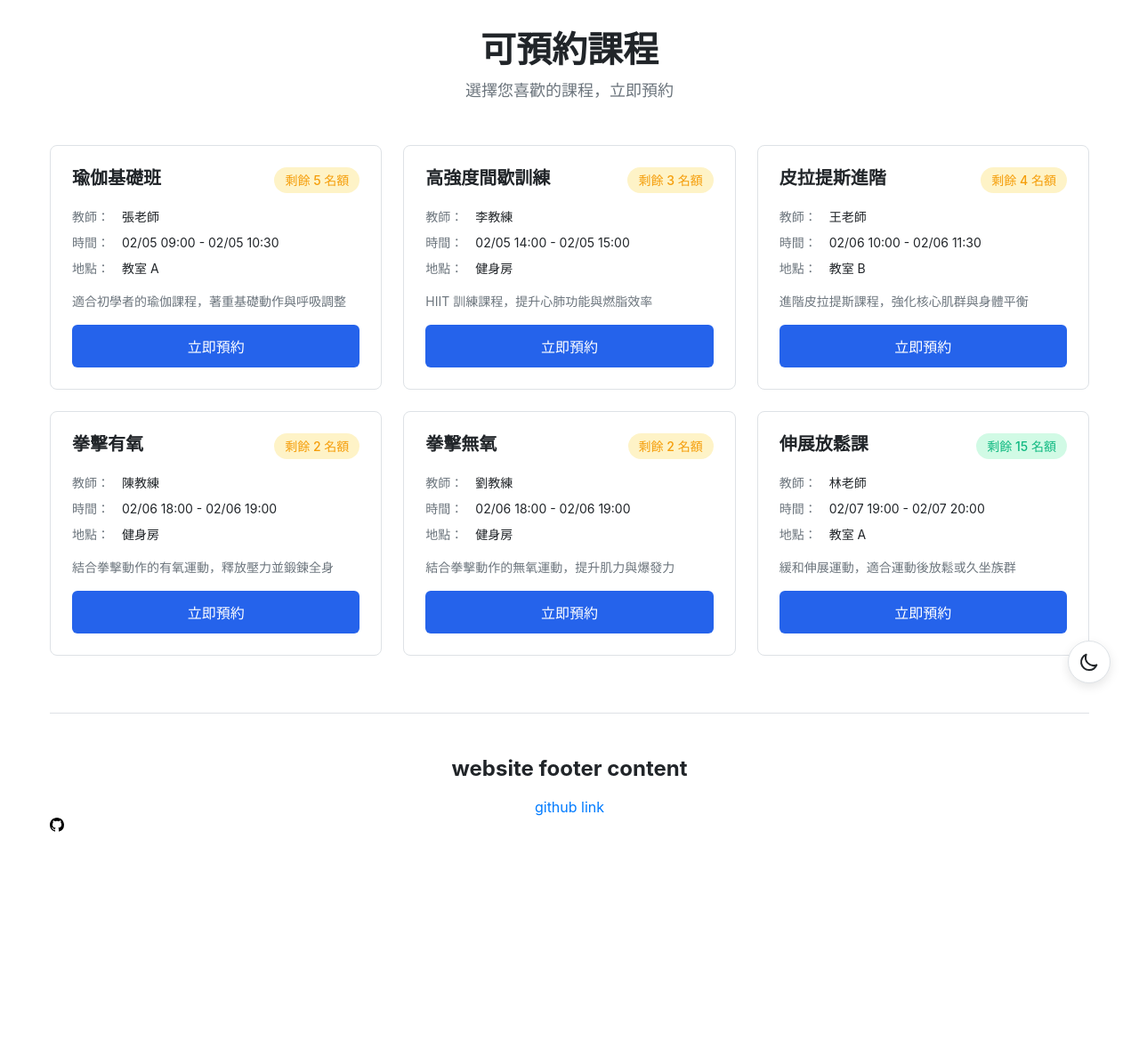
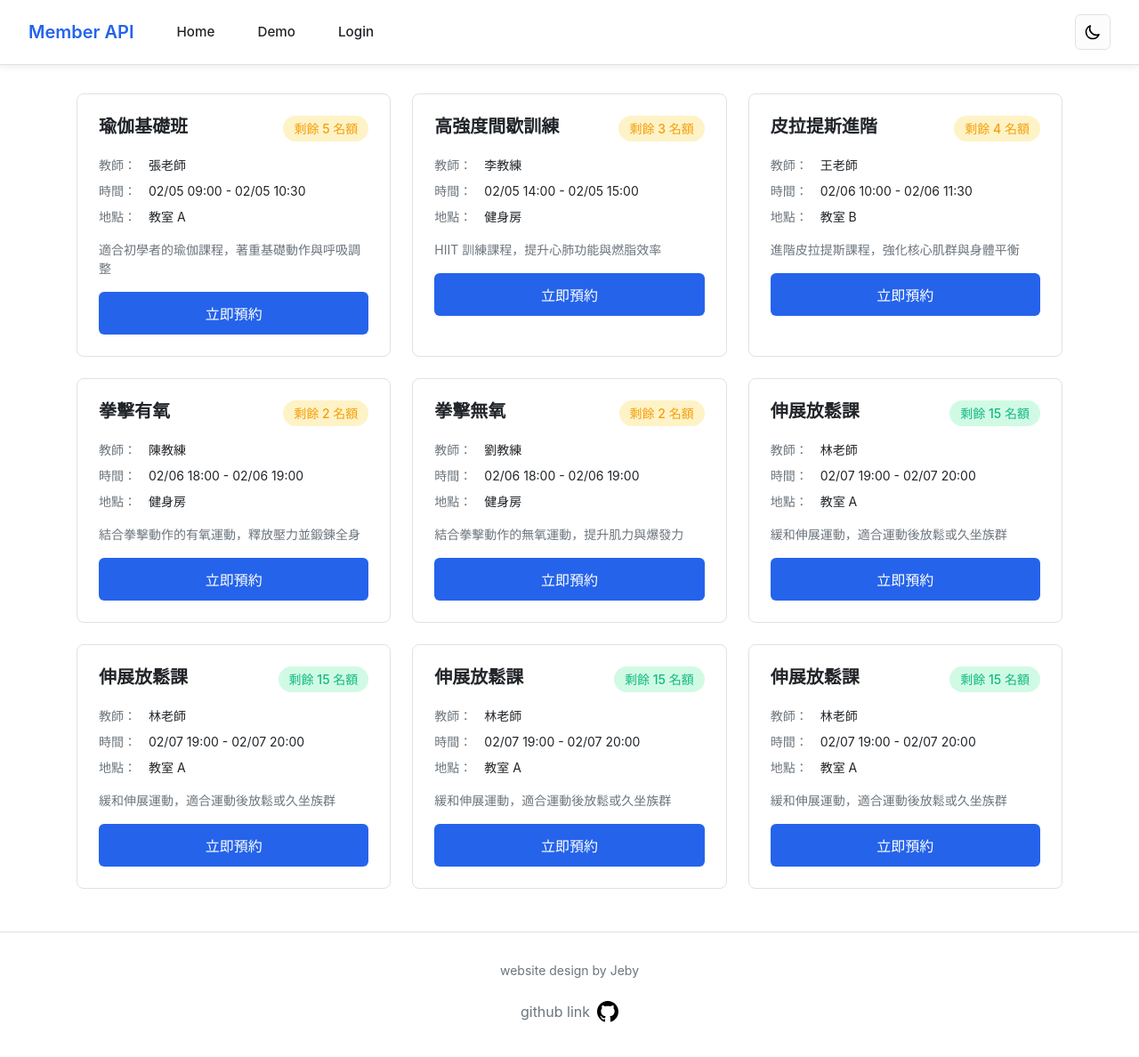
Before and after one commit to jeby-228/member_API_frontend, a SvelteKit app: page / in a window 1280 px wide. Shown: the whole page at 89% size. Before the commit the page ends 999 px from the top, so only its background shows below. Built offline with nearby package versions, Linux system fonts and the light colour scheme.

Commit message:
重構：調整主題切換按鈕樣式，優化課程列表頁面結構

```diff
--- a/src/lib/components/ThemeToggle.svelte
+++ b/src/lib/components/ThemeToggle.svelte
@@ -26,44 +26,42 @@
 
 <style>
 	.theme-toggle {
-		position: fixed;
-		bottom: 2rem;
-		right: 2rem;
-		width: 3rem;
-		height: 3rem;
+		width: 2.5rem;
+		height: 2.5rem;
 		display: flex;
 		align-items: center;
 		justify-content: center;
-		background: var(--card-bg);
+		background: var(--bg-secondary);
 		border: 1px solid var(--border-color);
-		border-radius: 50%;
-		box-shadow: 0 4px 12px rgba(0, 0, 0, 0.1);
+		border-radius: 0.375rem;
+		box-shadow: none;
 		transition: all 0.3s ease;
-		z-index: 1000;
+		z-index: auto;
+		cursor: pointer;
+		padding: 0;
 	}
 
 	.theme-toggle:hover {
-		transform: scale(1.1);
-		box-shadow: 0 6px 16px rgba(0, 0, 0, 0.15);
+		transform: scale(1.05);
+		background: var(--btn-primary);
+		color: white;
 	}
 
 	.icon {
-		width: 1.5rem;
-		height: 1.5rem;
-		color: var(--text-color);
+		width: 1.25rem;
+		height: 1.25rem;
+		color: inherit;
 	}
 
 	@media (max-width: 768px) {
 		.theme-toggle {
-			bottom: 1rem;
-			right: 1rem;
-			width: 2.5rem;
-			height: 2.5rem;
+			width: 2rem;
+			height: 2rem;
 		}
 
 		.icon {
-			width: 1.25rem;
-			height: 1.25rem;
+			width: 1rem;
+			height: 1rem;
 		}
 	}
 </style>
--- a/src/lib/features/course/api.ts
+++ b/src/lib/features/course/api.ts
@@ -69,6 +69,39 @@ const mockCourses: Course[] = [
 		capacity: 25,
 		enrolled: 10,
 		description: '緩和伸展運動，適合運動後放鬆或久坐族群'
+	},
+	{
+		id: '7',
+		name: '伸展放鬆課',
+		instructor: '林老師',
+		startTime: '2026-02-07T19:00:00',
+		endTime: '2026-02-07T20:00:00',
+		location: '教室 A',
+		capacity: 25,
+		enrolled: 10,
+		description: '緩和伸展運動，適合運動後放鬆或久坐族群'
+	},
+	{
+		id: '8',
+		name: '伸展放鬆課',
+		instructor: '林老師',
+		startTime: '2026-02-07T19:00:00',
+		endTime: '2026-02-07T20:00:00',
+		location: '教室 A',
+		capacity: 25,
+		enrolled: 10,
+		description: '緩和伸展運動，適合運動後放鬆或久坐族群'
+	},
+	{
+		id: '9',
+		name: '伸展放鬆課',
+		instructor: '林老師',
+		startTime: '2026-02-07T19:00:00',
+		endTime: '2026-02-07T20:00:00',
+		location: '教室 A',
+		capacity: 25,
+		enrolled: 10,
+		description: '緩和伸展運動，適合運動後放鬆或久坐族群'
 	}
 ];
 
--- a/src/routes/+layout.svelte
+++ b/src/routes/+layout.svelte
@@ -6,11 +6,38 @@
 	import { browser } from '$app/environment';
 
 	let { children } = $props();
+	let isNavVisible = $state(true);
+	let lastScrollY = $state(0);
 
 	$effect(() => {
 		if (browser) {
 			document.documentElement.classList.toggle('dark', $theme === 'dark');
 		}
+	});
+
+	$effect(() => {
+		if (!browser) return;
+
+		const handleScroll = () => {
+			const currentScrollY = window.scrollY;
+
+			// 往下滑動時隱藏 nav（向下滑動超過 50px）
+			if (currentScrollY > lastScrollY && currentScrollY > 50) {
+				isNavVisible = false;
+			}
+			// 往上滑動時顯示 nav
+			else if (currentScrollY < lastScrollY) {
+				isNavVisible = true;
+			}
+
+			lastScrollY = currentScrollY;
+		};
+
+		window.addEventListener('scroll', handleScroll, { passive: true });
+
+		return () => {
+			window.removeEventListener('scroll', handleScroll);
+		};
 	});
 </script>
 
@@ -18,6 +45,207 @@
 	<link rel="icon" href={favicon} />
 </svelte:head>
 
-{@render children()}
+<nav class="layout-nav" class:hidden={!isNavVisible}>
+	<div class="nav-brand">Member API</div>
+	<div class="nav-links">
+		<a href="/">Home</a>
+		<a href="/demo">Demo</a>
+		<a href="/login">Login</a>
+	</div>
+	<div class="nav-actions">
+		<ThemeToggle />
+	</div>
+</nav>
 
-<ThemeToggle />
+<main>
+	{@render children()}
+</main>
+
+<footer>
+	<div>website design by Jeby</div>
+	<a
+		href="https://github.com/jeby-228/member_API_frontend"
+		target="_blank"
+		rel="noopener noreferrer"
+	>
+		github link
+		<img class="github-icon" src="/assets/icons/github.svg" alt="GitHub Logo" />
+	</a>
+</footer>
+
+<style>
+	:global(body) {
+		display: flex;
+		flex-direction: column;
+		min-height: 100vh;
+	}
+
+	main {
+		flex: 1;
+		padding-top: 2rem;
+		padding-bottom: 3rem;
+	}
+
+	.layout-nav {
+		display: flex;
+		align-items: center;
+		justify-content: space-between;
+		gap: 2rem;
+		padding: 1rem 2rem;
+		background-color: var(--card-bg);
+		border-bottom: 1px solid var(--border-color);
+		position: sticky;
+		top: 0;
+		z-index: 100;
+		box-shadow: 0 2px 8px rgba(0, 0, 0, 0.08);
+		transition: all 0.3s ease;
+		transform: translateY(0);
+	}
+
+	.layout-nav.hidden {
+		transform: translateY(-100%);
+		box-shadow: none;
+	}
+
+	.nav-brand {
+		font-size: 1.25rem;
+		font-weight: 600;
+		color: var(--btn-primary);
+		white-space: nowrap;
+	}
+
+	.nav-links {
+		display: flex;
+		align-items: center;
+		gap: 1rem;
+		flex: 1;
+	}
+
+	.layout-nav a {
+		color: var(--text-color);
+		text-decoration: none;
+		font-weight: 500;
+		padding: 0.5rem 1rem;
+		border-radius: 0.375rem;
+		transition: all 0.3s ease;
+		position: relative;
+		font-size: 0.95rem;
+	}
+
+	.layout-nav a:hover {
+		color: var(--btn-primary);
+		background-color: var(--bg-secondary);
+	}
+
+	.layout-nav a::after {
+		content: '';
+		position: absolute;
+		bottom: 6px;
+		left: 1rem;
+		width: calc(100% - 2rem);
+		height: 2px;
+		background-color: var(--btn-primary);
+		transform: scaleX(0);
+		transform-origin: left;
+		transition: transform 0.3s ease;
+		border-radius: 2px;
+	}
+
+	.layout-nav a:hover::after {
+		transform: scaleX(1);
+	}
+
+	.nav-actions {
+		display: flex;
+		align-items: center;
+		gap: 1rem;
+	}
+
+	footer {
+		margin-top: auto;
+		padding: 2rem;
+		border-top: 1px solid var(--border-color);
+		background-color: var(--card-bg);
+		color: var(--text-secondary);
+		transition: background-color 0.3s ease;
+		position: relative;
+		z-index: 10;
+	}
+
+	footer {
+		display: flex;
+		flex-direction: column;
+		align-items: center;
+		gap: 1rem;
+		text-align: center;
+	}
+
+	footer > div {
+		font-size: 0.875rem;
+		color: var(--text-secondary);
+	}
+
+	footer a {
+		display: inline-flex;
+		align-items: center;
+		gap: 0.5rem;
+		color: inherit;
+		text-decoration: none;
+		transition: all 0.3s ease;
+		padding: 0.5rem 1rem;
+		border-radius: 0.375rem;
+	}
+
+	footer a:hover {
+		color: var(--text-color);
+		background-color: var(--bg-secondary);
+		transform: translateY(-2px);
+	}
+
+	.github-icon {
+		width: 24px;
+		height: 24px;
+		transition:
+			transform 0.3s ease,
+			filter 0.3s ease;
+	}
+
+	footer a:hover .github-icon {
+		transform: scale(1.1);
+	}
+
+	:global(html.dark) .github-icon {
+		filter: invert(1);
+	}
+
+	@media (max-width: 768px) {
+		.layout-nav {
+			padding: 1rem;
+			gap: 1rem;
+		}
+
+		.nav-brand {
+			font-size: 1rem;
+			min-width: auto;
+		}
+
+		.nav-links {
+			gap: 0.5rem;
+			flex: 0;
+		}
+
+		.layout-nav a {
+			padding: 0.4rem 0.75rem;
+			font-size: 0.85rem;
+		}
+
+		.layout-nav a::after {
+			left: 0.75rem;
+			width: calc(100% - 1.5rem);
+		}
+
+		footer {
+			padding: 1.5rem 1rem;
+		}
+	}
+</style>
--- a/src/routes/+page.svelte
+++ b/src/routes/+page.svelte
@@ -29,11 +29,6 @@
 </script>
 
 <div class="container">
-	<header class="page-header">
-		<h1>可預約課程</h1>
-		<p class="subtitle">選擇您喜歡的課程，立即預約</p>
-	</header>
-
 	{#if isLoading}
 		<LoadingState />
 	{:else if error}
@@ -43,50 +38,4 @@
 	{:else}
 		<CourseList {courses} />
 	{/if}
-
-	<footer>
-		<h1>website footer content</h1>
-		<a href="https://github.com/jeby-228/member_API_frontend">github link</a>
-		<img src="/assets/icons/github.svg" alt="GitHub Logo">
-	</footer>
 </div>
-
-<style>
-	.container {
-		max-width: 1200px;
-		margin: 0 auto;
-		padding: 2rem 1rem;
-	}
-
-	.page-header {
-		text-align: center;
-		margin-bottom: 3rem;
-	}
-
-	.page-header h1 {
-		font-size: 2.5rem;
-		font-weight: 700;
-		color: var(--text-color);
-		margin: 0 0 0.5rem 0;
-	}
-
-	footer {
-		text-align: center;
-		margin-top: 4rem;
-		padding: 2rem 0;
-		border-top: 1px solid var(--border-color);
-		color: var(--text-secondary);
-	}
-
-	.subtitle {
-		font-size: 1.125rem;
-		color: var(--text-secondary);
-		margin: 0;
-	}
-
-	@media (max-width: 768px) {
-		.page-header h1 {
-			font-size: 2rem;
-		}
-	}
-</style>
```
